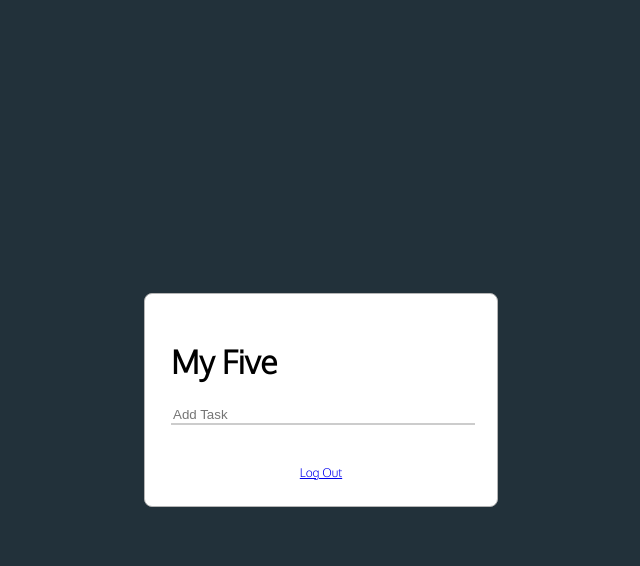
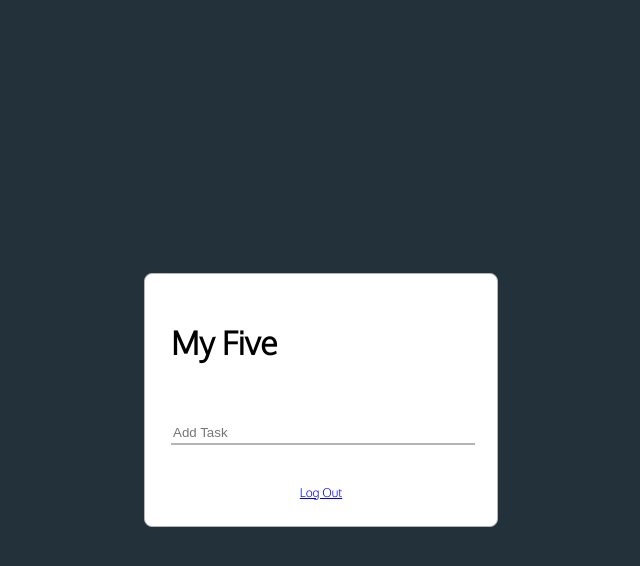
Before and after one commit to bren96/minima--list, a Flask app: page /dashboard in a window 1280 px wide. Shown: the top 566 px of the page, without its empty margins (319-959 px from the left). Run offline with Flask 2, Linux system fonts and the light colour scheme; the visitor is signed in with stand-in values (Sample User, id 1); data comes from the database, SQL or seed files in the repository; data that the repository does not hold is empty; some libraries are stand-ins or nearby versions.

Commit message:
update design

```diff
--- a/application/static/css/main.css
+++ b/application/static/css/main.css
@@ -2,6 +2,7 @@ body {
   margin: 0;
   font-family: 'Oxygen', sans-serif;
   background-color: hsl(203, 27%, 18%);
+  font-size: 16px;
 }
 
 .content {
@@ -38,28 +39,22 @@ body {
 }
 
 .form-control{
-  width: 100%
-  flex-grow: 1;
-  padding: 12px 20px;
-  padding-left: 1px;
+  width: 100%;
+  height: 18px;
+  padding-top: 20px;
   padding-bottom: 1px;
   margin-top: 20px;
   border: none;
-  border-bottom: 2px solid #ccc;
-
-  /*padding: 10px;*/
+  border-bottom: 2px solid hsla(0, 0%, 71%, 1);
+  color: hsla(0, 0%, 41%, 1);
 }
 
-.task-form-control{
-  text-align: left;
-  flex-grow: 1;
-  padding-bottom: 1px;
-  margin: auto;
-  border: none;
-  border-bottom: 2px solid #ccc;
-  width: 100%;
+.form-control:hover{
+  border-bottom: 2px solid hsla(0, 0%, 41%, 1);
+}
 
-  /*padding: 10px;*/
+.form-control:focus{
+  border-bottom: 2px solid hsla(0, 0%, 41%, 1);
 }
 
 #submit{
@@ -68,7 +63,17 @@ body {
   background-color: hsla(0, 0%, 100%, 1);
   padding: 12px 20px;
   /*width: 100%;*/
-  border: 2px solid #ccc;
+  border: 2px solid hsla(0, 0%, 71%, 1);
+  border-radius: 4px;
+  margin-top: 20px;
+}
+#submit:hover{
+  color: hsla(0, 0%, 41%, 1);
+  font-size: 16px;
+  background-color: hsla(0, 0%, 100%, 1);
+  padding: 12px 20px;
+  /*width: 100%;*/
+  border: 2px solid hsla(0, 0%, 41%, 1);
   border-radius: 4px;
   margin-top: 20px;
 }
@@ -93,10 +98,7 @@ td {
   overflow-wrap: break-word;
 }
 
-i {
-  color: gray;
+.checkbox{
+  width: 20px;
+  height: 20px;
 }
-
-.task_actions{
-  text-decoration: none;
-}
--- a/application/templates/index.html
+++ b/application/templates/index.html
@@ -9,7 +9,7 @@
   <div class="form">
     <h1>My Five</h1>
       <form action="/dashboard" method="POST">
-        <input type="text" class="task-form-control" name="content" placeholder="Add Task">
+        <input type="text" class="form-control" name="content" placeholder="Add Task">
         <!--<input id="submit" type="submit" value="Add Task">-->
       </form>
       {% if tasks|length == 0 %}
@@ -21,9 +21,9 @@
             <td>
               <a href="/check/{{task.id}}">
                 {% if task.check == 1 %}
-                  {{ form.checkbox(checked="checked") }}
+                  {{ form.checkbox(class="checkbox", checked="checked") }}
                 {% else %}
-                  {{ form.checkbox }}
+                  {{ form.checkbox(class="checkbox") }}
                 {% endif %}
               </a>
           <!--<a href="/update/{{task.id}}" class="task_actions">
```
